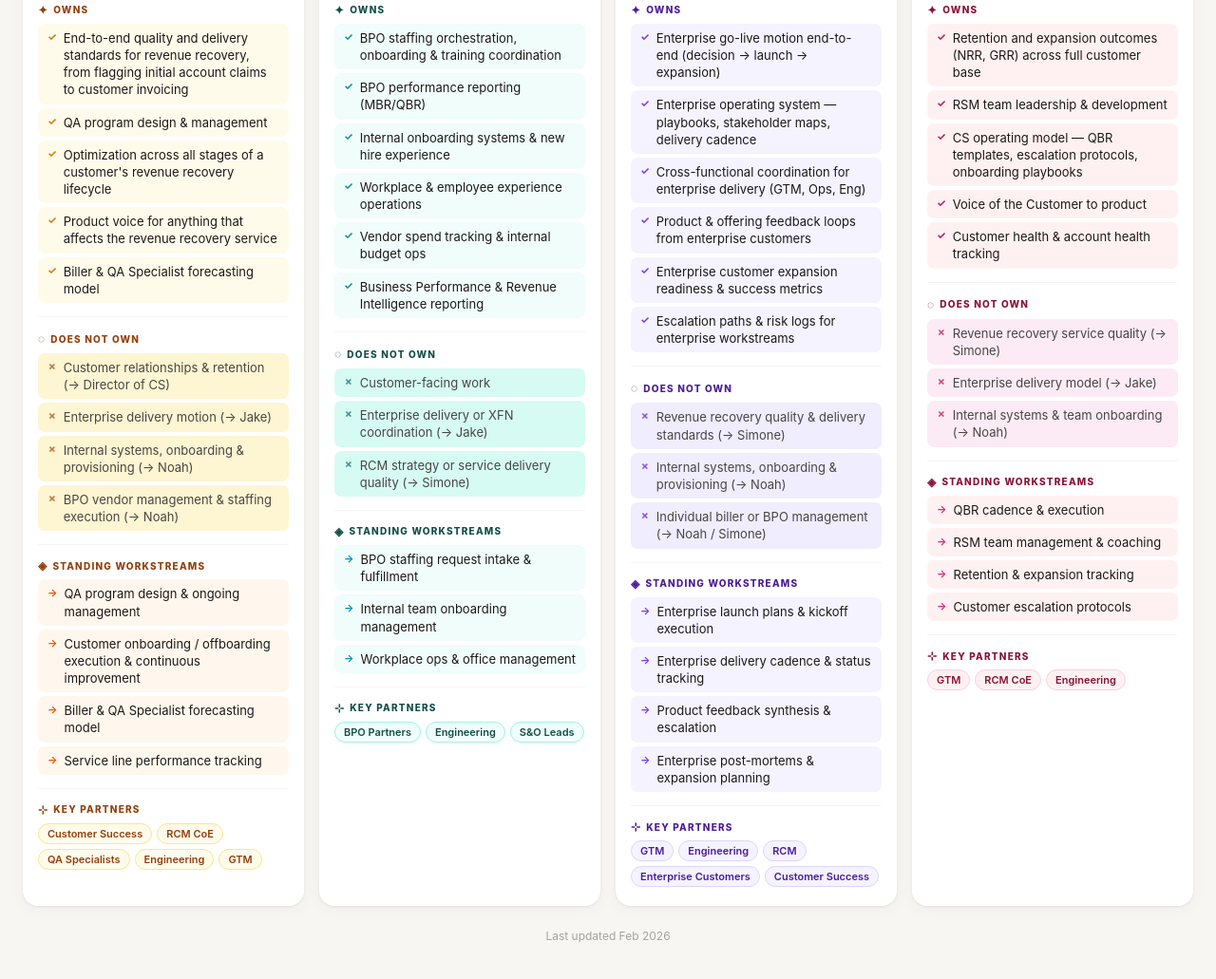
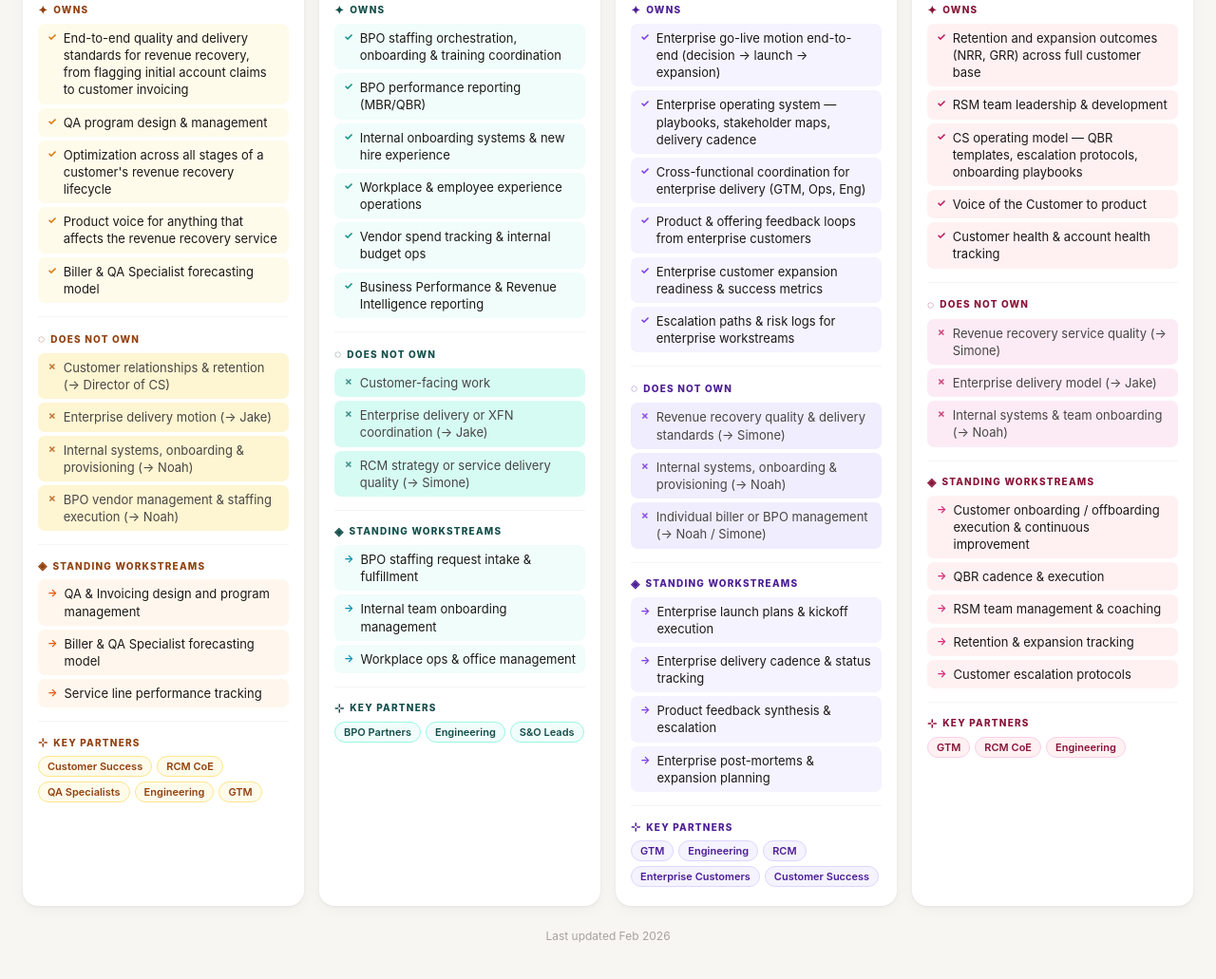
Before and after one commit to rzhucchini/Joyful-Ops, a plain HTML site: page index.html in a window 1280 px wide. Shown: the part 442-1473 px from the top of the page at 95% size. Drawn offline with Linux system fonts and the light colour scheme.

Commit message:
Add files via upload

```diff
--- a/index.html
+++ b/index.html
@@ -408,8 +408,7 @@
         <div class="section workstreams">
           <div class="section-label"><span class="icon">◈</span> Standing workstreams</div>
           <div class="items">
-            <div class="item"><span class="bullet">→</span>QA program design &amp; ongoing management</div>
-            <div class="item"><span class="bullet">→</span>Customer onboarding / offboarding execution &amp; continuous improvement</div>
+            <div class="item"><span class="bullet">→</span>QA &amp; Invoicing design and program management</div>
             <div class="item"><span class="bullet">→</span>Biller &amp; QA Specialist forecasting model</div>
             <div class="item"><span class="bullet">→</span>Service line performance tracking</div>
           </div>
@@ -590,6 +589,7 @@
         <div class="section workstreams">
           <div class="section-label"><span class="icon">◈</span> Standing workstreams</div>
           <div class="items">
+            <div class="item"><span class="bullet">→</span>Customer onboarding / offboarding execution &amp; continuous improvement</div>
             <div class="item"><span class="bullet">→</span>QBR cadence &amp; execution</div>
             <div class="item"><span class="bullet">→</span>RSM team management &amp; coaching</div>
             <div class="item"><span class="bullet">→</span>Retention &amp; expansion tracking</div>
```
